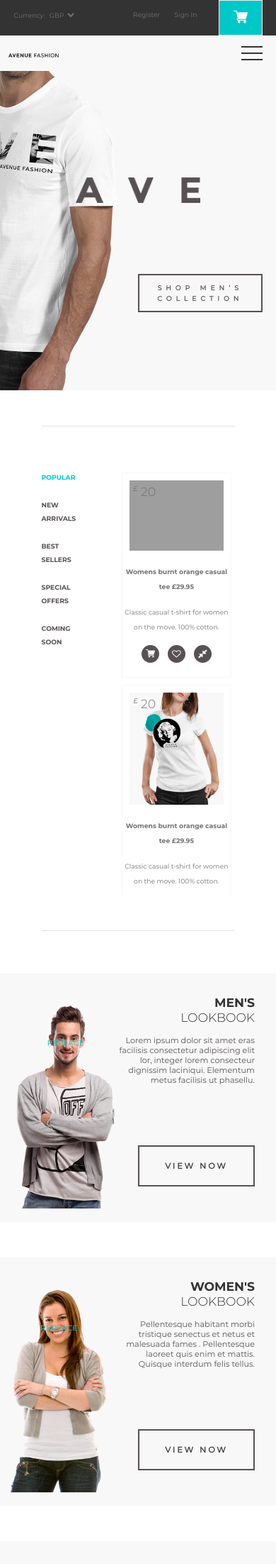
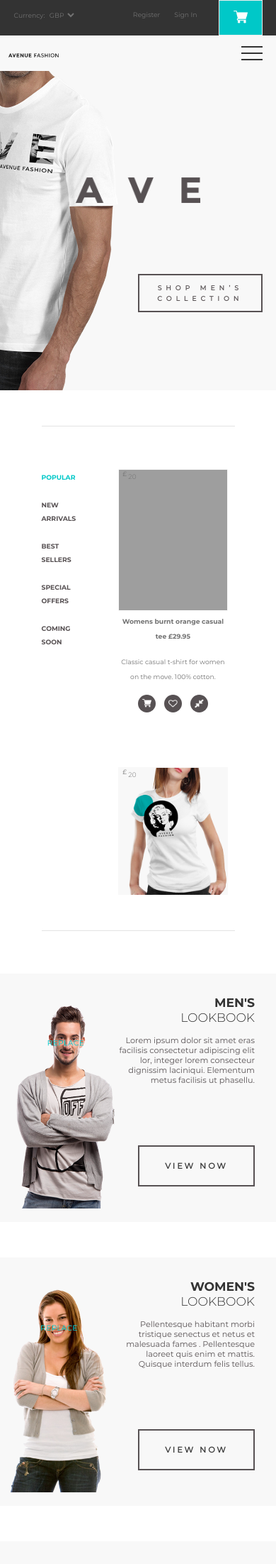
Before and after one commit to byshabay/study-layout, a PHP site: page /index.html in a window 390 px wide. Shown: the top 2204 px of the page at 71% size. Run offline with PHP 8.4, Linux system fonts and the light colour scheme; grey boxes are pictures that could not be loaded.

Commit message:
Flexbox -> grid home page catalog

```diff
--- a/css/style.css
+++ b/css/style.css
@@ -554,7 +554,8 @@ input::-webkit-search-results-decoration {
     .header__nav.close{
         margin-top: 20px;
     }
-    .header__parent-li:hover .header__sub-content{        transition: 0.3s;
+    .header__parent-li:hover .header__sub-content{
+        transition: 0.3s;
     }
     .header__nav.active .header__sub-content{
         width: 0%;
@@ -590,9 +591,13 @@ input::-webkit-search-results-decoration {
     .header__nav.active .header__nav-list{
         margin-top: 200px;
         width: 100%;
+        overflow-y: scroll;
     }
     .header__nav.active .header__nav-list.close{
         margin-top: 150px;
+    }
+    .header__nav-list.close{
+        overflow-y: scroll;
     }
 
     .header__nav-list.close .header__parent-li,.header__nav-list.close .header__li{
@@ -602,7 +607,9 @@ input::-webkit-search-results-decoration {
         display: flex;
         border: 0;
     }
-
+    .header__nav.active{
+        /* overflow-y: scroll; */
+    }
 
 }
 
@@ -840,25 +847,23 @@ a.active-tab{
     padding: 10px;
     margin-top: 70px;
 }
-.catalog__group-content {
-    display: flex;
-    justify-content: space-between;
-}
-.catalog__prod-group{
-    display: flex;
-    flex-direction: column;
-}
-.catalog__two-items{
-    display: flex;
+.home .catalog__group-content {
+    display: grid;
+    grid-template-columns: repeat(4, 1fr);
+    grid-template-rows: repeat(2, 500px);
+    grid-gap: 20px;
+}
+.home .catalog__group-content .product:nth-child(3){
+    grid-column-start: 3;
+    grid-column-end: 5;
+}
+.home .catalog__group-content .product:nth-child(4){
+    grid-column-start: 1;
+    grid-column-end: 3;
 }
 .product{
     position: relative;
-    margin: 5px;
     width: 100%;
-}
-.home .product img{
-    padding: 10px;
-    margin: 0;
 }
 .product img{
     width: 100%;
@@ -907,6 +912,7 @@ a.active-tab{
     font-size: var(--text_13);
     line-height: 21px;
     width: 100%;
+    top: 100%;
 }
 .product__name{
     margin-bottom: 15px;
@@ -962,6 +968,7 @@ a.active-tab{
     right: 7px;
     opacity: 0;
     transition: 0.3s;
+    width: 5vw;
 }
 .product__mini-imgs img{
     margin-bottom: 10px;
@@ -1068,11 +1075,23 @@ a.active-tab{
     .lookbook__item p{
         padding-left: 40%;
     }
-}
-
-/* 1160px */
-
-@media(max-width: 1160px){
+
+
+}
+/* 1450px */
+@media(max-width: 1450px){
+     .home .catalog__group-content{
+        grid-template-rows: repeat(2, 350px);
+    }
+    .home .product__price {
+        top: 10px;
+        left: 10px;
+    }
+}
+
+/* 1220px */
+
+@media(max-width: 1220px){
     .lookbook__view{
         width: 50%;
         margin: 20px 50%;
@@ -1094,10 +1113,18 @@ a.active-tab{
         background-position: 0;
         background-size: contain;
     }
-
-}
-/* 820px */
-@media(max-width: 820px){
+    .home .catalog__group-content{
+        grid-template-rows: repeat(2, 250px);
+    }
+    .home .product__price {
+        top: 5px;
+        left: 5px;
+    }
+
+
+}
+/* 943px */
+@media(max-width: 943px){
     .banner{
         height: 500px;
         padding-top: 200px;
@@ -1147,7 +1174,6 @@ a.active-tab{
     }
     .product__descr{
         display: block;
-        position: relative;
     }
     .product{
         border: 1px solid var(--dirty-white);
@@ -1159,6 +1185,9 @@ a.active-tab{
     .home .product__btn{
         width: 25px;
         height: 25px;
+    }
+    .home .product{
+        margin-bottom: 150px;
     }
     .product__btn div{
         width: 100%;
@@ -1166,7 +1195,21 @@ a.active-tab{
         margin: 0;
         background-size: 50% ;
     }
-
+    .home .catalog__group-content{
+        grid-template-columns: repeat(1, 1fr);
+        grid-template-rows: repeat(6, 600px);
+    }
+    .home .catalog__group-content .product:nth-child(3) {
+        grid-column-start: 1;
+        grid-column-end: 2;
+    }
+    .home .catalog__group-content .product:nth-child(4) {
+        grid-column-start: 1;
+        grid-column-end: 2;
+    }
+    .product__mini-imgs{
+        width: 10vw;
+    }
 
 }
 
@@ -1187,6 +1230,21 @@ a.active-tab{
     } */
     .lookbook__item h2, .lookbook__item span{
         font-size: var(--text_21)
+    }
+    .home .catalog__group-content{
+        grid-template-rows: repeat(6, 400px);
+    }
+    .home .product {
+        margin-bottom: 200px;
+    }
+    .home .product__price{
+       font-size: var(--text_13);
+    }
+    .home .product__price sup{
+        font-size: 9px;
+    }
+    .home .product__price {
+        top: 0px;
     }
 }
 
--- a/index.html
+++ b/index.html
@@ -267,8 +267,6 @@
                 <div class="catalog__items">
                     <div class="catalog__item" id="tab-1">
                         <section class="catalog__group-content">
-                            <div class="catalog__prod-group catalog__prod-group-1">
-                                <div class="catalog__two-items">
                             <div class="product">
                                 <div class="product__price">
                                     <sup>&pound;</sup>
@@ -308,7 +306,7 @@
                                     <sup>&pound;</sup>
                                     20
                                 </div>
-                                        <a href="pages/product.html"><img src="images/cat_2.png" alt=""></a>
+                                <img src="images/cat_2.png" alt="">
                                 <div class="product__descr">
                                     <div class="product__name">Womens burnt orange casual tee £29.95</div>
                                     <div>Classic casual t-shirt for women on the move.
@@ -331,8 +329,7 @@
                                     <img src="images/back.png" alt="">
                                 </div>
                                 <div class="product__info">
-                                            <img src="images/info.png" alt="">
-                                        </div>
+                                    <a href="pages/product.html"> <img src="images/info.png" alt=""></a>
                                 </div>
                             </div>
                             <div class="product">
@@ -366,21 +363,15 @@
                                     <img src="images/info.png" alt="">
                                 </div>
                             </div>
-                            </div>
-                            <div class="catalog__prod-group catalog__prod-group-2">
                             <div class="product">
-                                    <div class="product__price sale">
-                                        <sup>&pound;</sup>
-                                        <div class="catalog__old-price">
-                                            20
-                                        </div>
-                                        <div class="product__sale">
+                                <div class="product__price">
                                     <sup>&pound;</sup>
                                     20
                                 </div>
+                                <div class="product__info">
+                                    <a href="pages/product.html"> <img src="images/info.png" alt=""> </a>
                                 </div>
-
-                                    <img src="images/cat_4.png" alt="">
+                                <img src="images/cat_3.png" alt="">
                                 <div class="product__descr">
                                     <div class="product__name">Womens burnt orange casual tee £29.95</div>
                                     <div>Classic casual t-shirt for women on the move.
@@ -402,14 +393,13 @@
                                     <img src="images/front.png" alt="">
                                     <img src="images/back.png" alt="">
                                 </div>
-                                    <div class="product__info">
-                                        <img src="images/info.png" alt="">
+
+
+
                             </div>
-                                </div>
-                                <div class="catalog__two-items">
                             <div class="product">
                                 <div class="product__price">
-                                            <sup><sup>&pound;</sup></sup>
+                                    <sup>&pound;</sup>
                                     20
                                 </div>
                                 <img src="images/cat_2.png" alt="">
@@ -435,15 +425,15 @@
                                     <img src="images/back.png" alt="">
                                 </div>
                                 <div class="product__info">
-                                            <img src="images/info.png" alt="">
+                                    <a href="pages/product.html"> <img src="images/info.png" alt=""></a>
                                 </div>
                             </div>
                             <div class="product">
                                 <div class="product__price">
-                                            <sup><sup>&pound;</sup></sup>
+                                    <sup>&pound;</sup>
                                     20
                                 </div>
-                                        <img src="images/cat_6.png" alt="">
+                                <img src="images/cat_3.png" alt="">
                                 <div class="product__descr">
                                     <div class="product__name">Womens burnt orange casual tee £29.95</div>
                                     <div>Classic casual t-shirt for women on the move.
@@ -467,8 +457,6 @@
                                 </div>
                                 <div class="product__info">
                                     <img src="images/info.png" alt="">
-                                        </div>
-                                    </div>
                                 </div>
                             </div>
                         </section>
```
Lines whose indentation alone changed are shown as unchanged.
